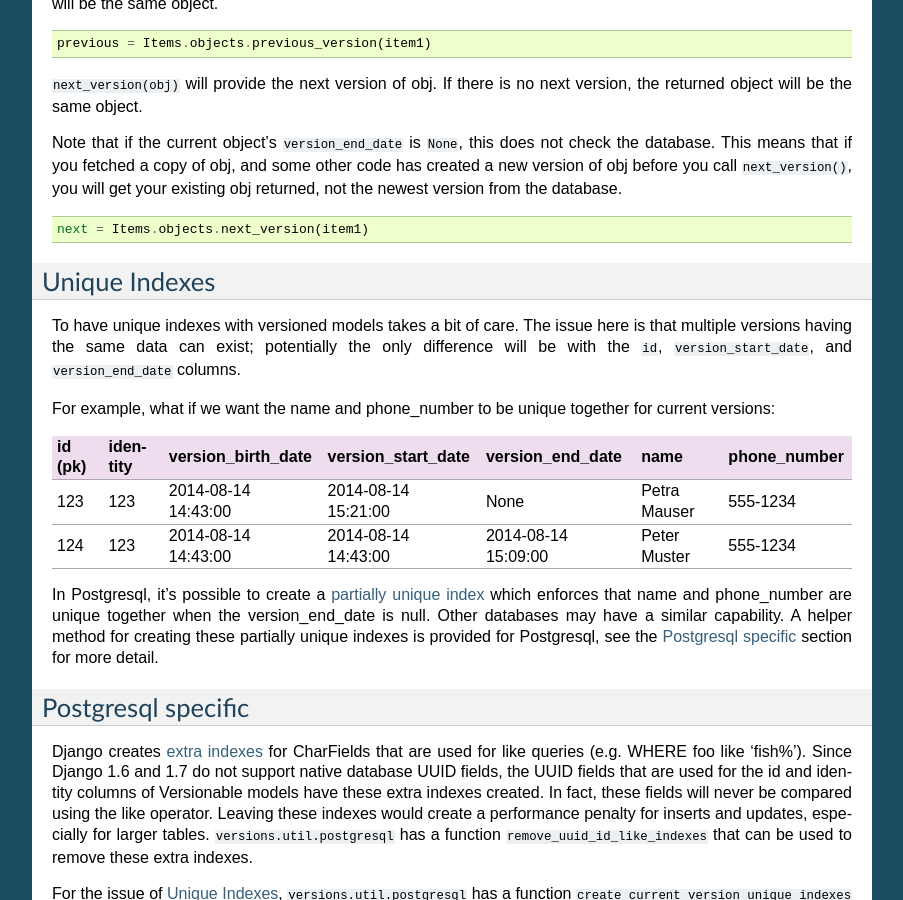
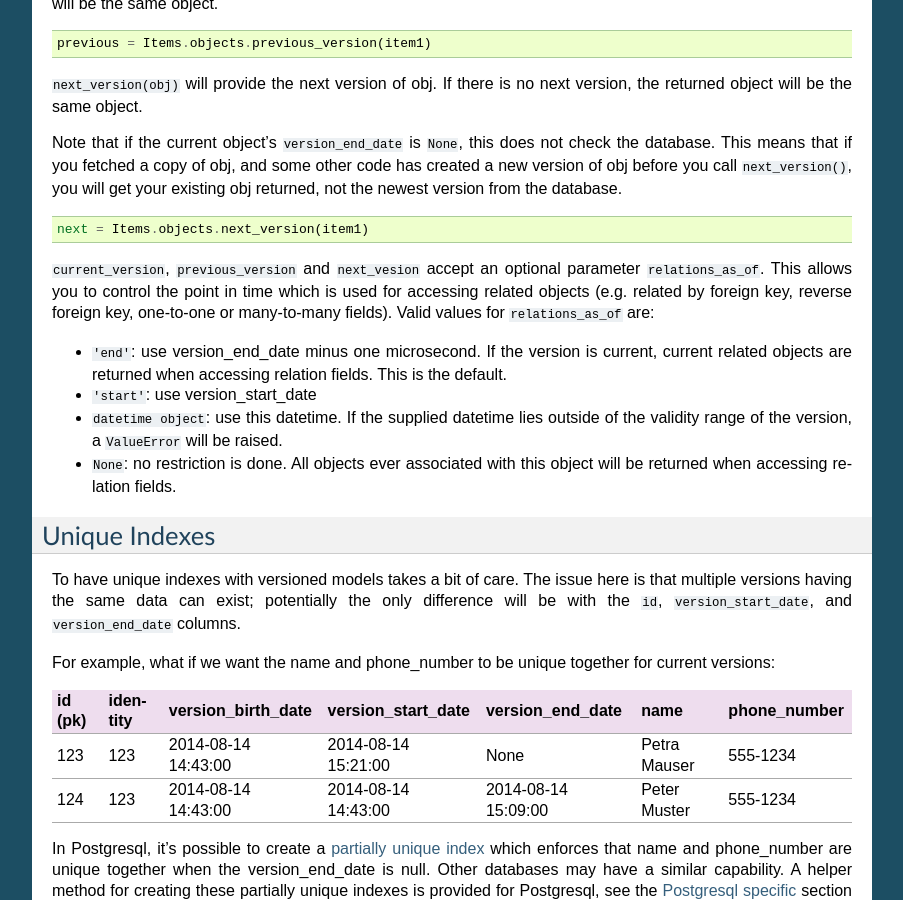
Before and after one commit to swisscom/cleanerversion, a Sphinx documentation site: the page built from docs/doc/historization_with_cleanerversion.rst, in a window 1280 px wide and 900 px high, scrolled down 9266 px. Shown: the whole window, without its empty margins (198-1101 px from the left). Built offline with Sphinx 7.4.7, drawn with Linux system fonts in a browser that asks for light colours.

Commit message:
Document relations_as_of parameter for current, previous, next_version methods

```diff
--- a/docs/doc/historization_with_cleanerversion.rst
+++ b/docs/doc/historization_with_cleanerversion.rst
@@ -500,6 +500,21 @@ you will get your existing obj returned, not the newest version from the databas
     next = Items.objects.next_version(item1)
 
 
+``current_version``, ``previous_version`` and ``next_vesion`` accept an optional parameter ``relations_as_of``.
+This allows you to control the point in time which is used for accessing related objects (e.g. related by foreign key,
+reverse foreign key, one-to-one or many-to-many fields).  Valid values for ``relations_as_of`` are:
+
+- ``'end'``: use version_end_date minus one microsecond.  If the version is current, current related objects are
+  returned when accessing relation fields.  This is the default.
+
+- ``'start'``: use version_start_date
+
+- ``datetime object``: use this datetime.  If the supplied datetime lies outside of the validity range of the version,
+  a ``ValueError`` will be raised.
+
+- ``None``: no restriction is done.  All objects ever associated with this object will be returned when accessing
+  relation fields.
+
 Unique Indexes
 ==============
 To have unique indexes with versioned models takes a bit of care. The issue here is that multiple versions having the same
```
